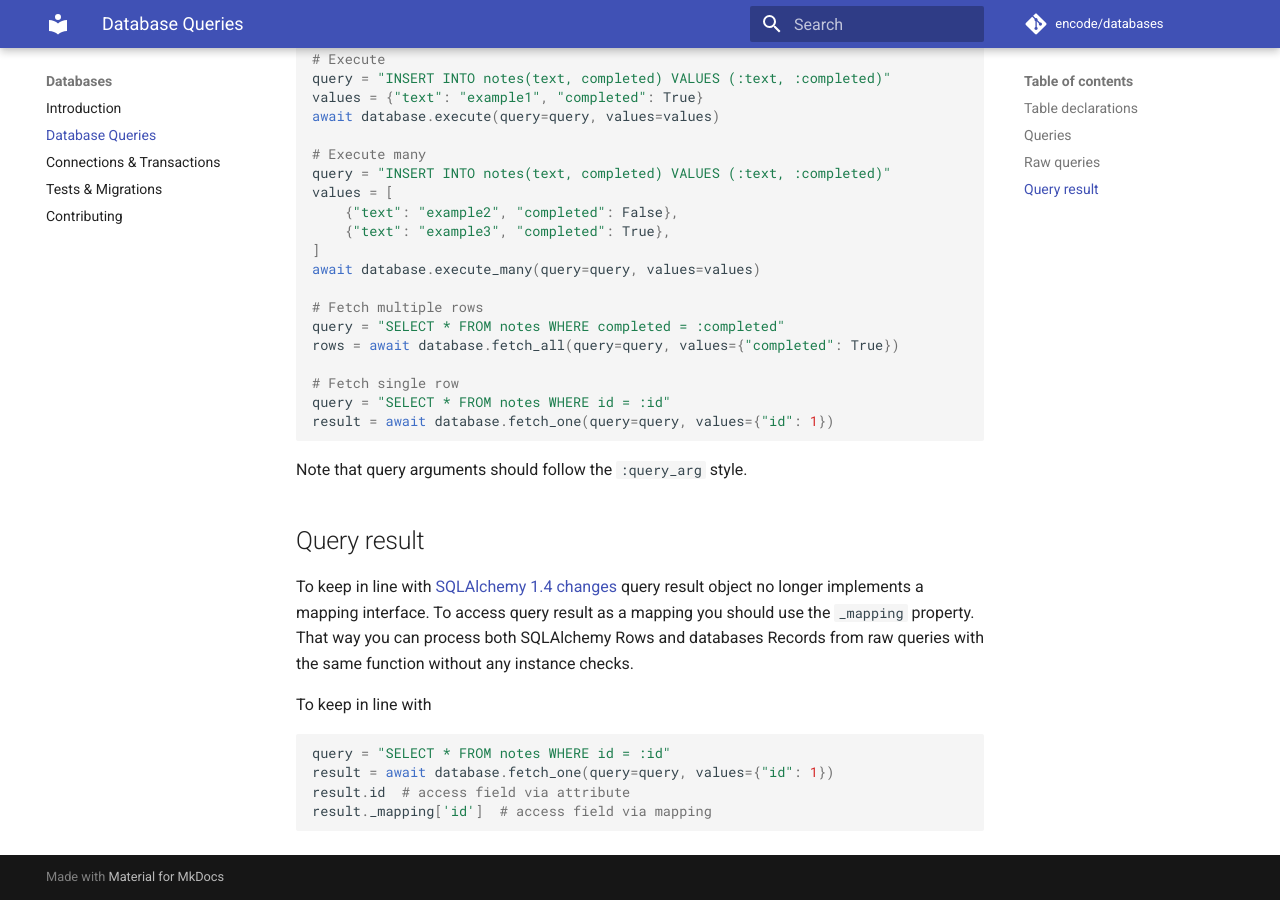
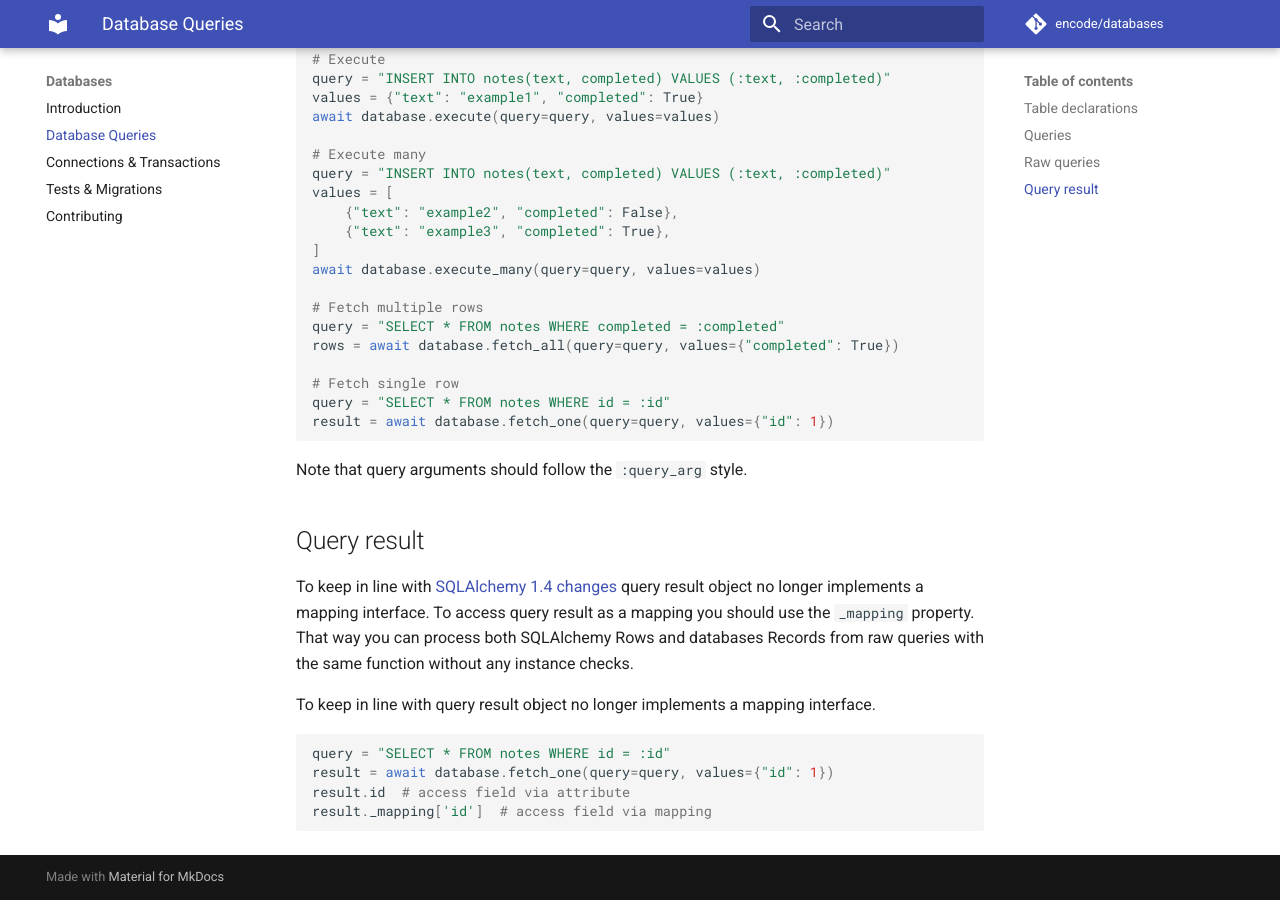
Before and after one commit to DESTHUbb/ASYNC-DATABASE-PY, an MkDocs documentation site: the page built from docs/database_queries.md, in a window 1280 px wide and 900 px high, scrolled down 1806 px. Built offline with MkDocs 1.6.1 and Material for MkDocs 9.7.7, drawn with Linux system fonts in a browser that asks for light colours; comment, search, counter and statistics services are not loaded.

Commit message:
Update database_queries.md

```diff
--- a/docs/database_queries.md
+++ b/docs/database_queries.md
@@ -119,6 +119,7 @@ with the same function without any instance checks.
 
 
 To keep in line with
+query result object no longer implements a mapping interface.
 
 
 
```
